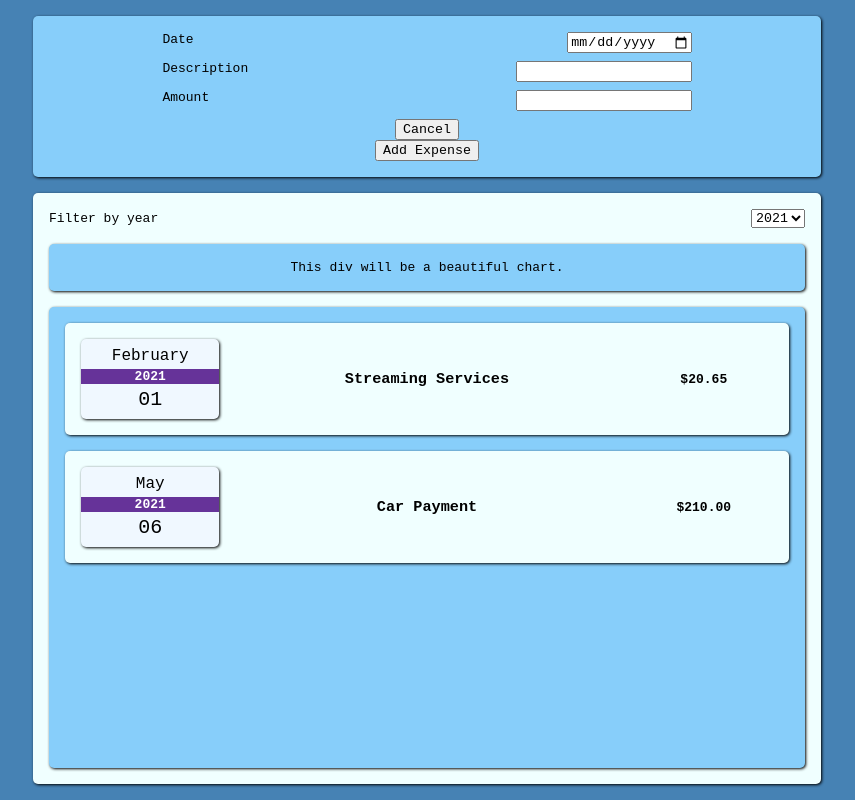
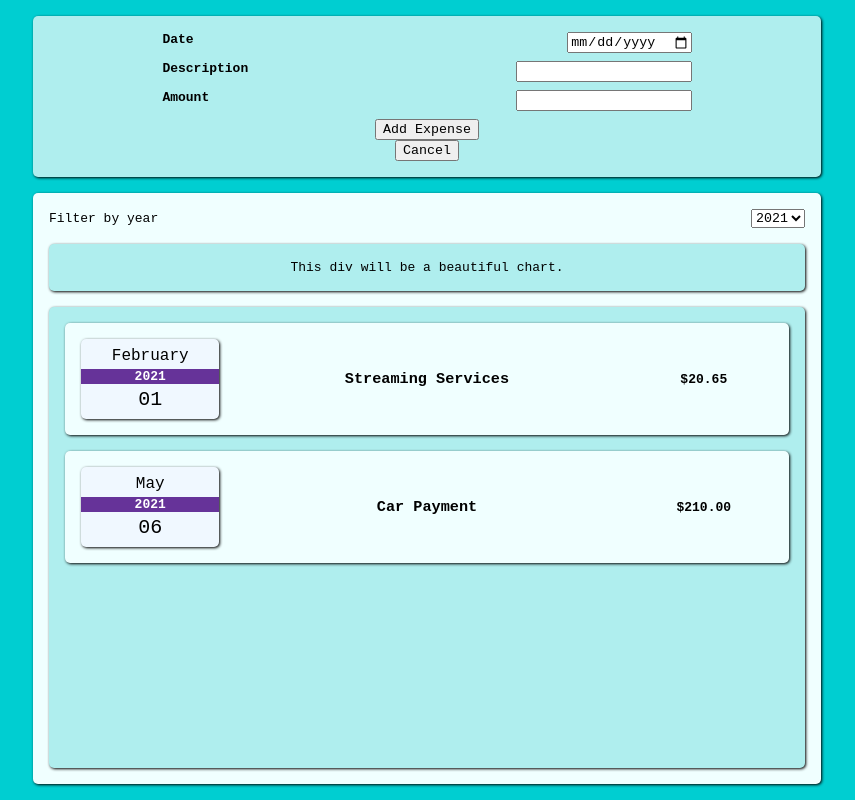
Before and after one commit to devon-wolf/expense-tracker, a React (Create React App) app: page / in a window 1280 px wide. Both pictures are taken after a click on the button "Add Expense". Shown: the whole page, without its empty margins (213-1068 px from the left). Built offline with nearby package versions, Linux system fonts and the light colour scheme.

Commit message:
Just more style changes

```diff
--- a/src/components/UI/styles/Card.css
+++ b/src/components/UI/styles/Card.css
@@ -1,5 +1,5 @@
 .card {
-    background-color: lightskyblue;
+    background-color: paleturquoise;
     border-radius: 5px;
     box-shadow: black 1px 1px 3px;
     padding: 1rem;
--- a/src/components/expenses/ExpenseForm.tsx
+++ b/src/components/expenses/ExpenseForm.tsx
@@ -66,8 +66,8 @@ const ExpenseForm = ({ onExpenseSubmit }: ExpenseFormProps): JSX.Element => {
                             onChange={e => setAmountString(e.target.value)}
                         />
                     </label>
+                    <button>Add Expense</button>
                     <button onClick={toggleActive}>Cancel</button>
-                    <button>Add Expense</button>
                 </form>
 
                 :   <button onClick={toggleActive}>Add Expense</button>
--- a/src/components/expenses/styles/ExpenseForm.css
+++ b/src/components/expenses/styles/ExpenseForm.css
@@ -13,3 +13,7 @@
     justify-content: space-between;
     margin-bottom: .5rem;
 }
+
+.expenseForm label span {
+    font-weight: bold;
+}
--- a/src/index.css
+++ b/src/index.css
@@ -16,5 +16,5 @@ html, body, body > div {
   flex-direction: column;
   align-items: center;
   justify-content: center;
-  background-color: steelblue;
+  background-color: darkturquoise;
 }
```
